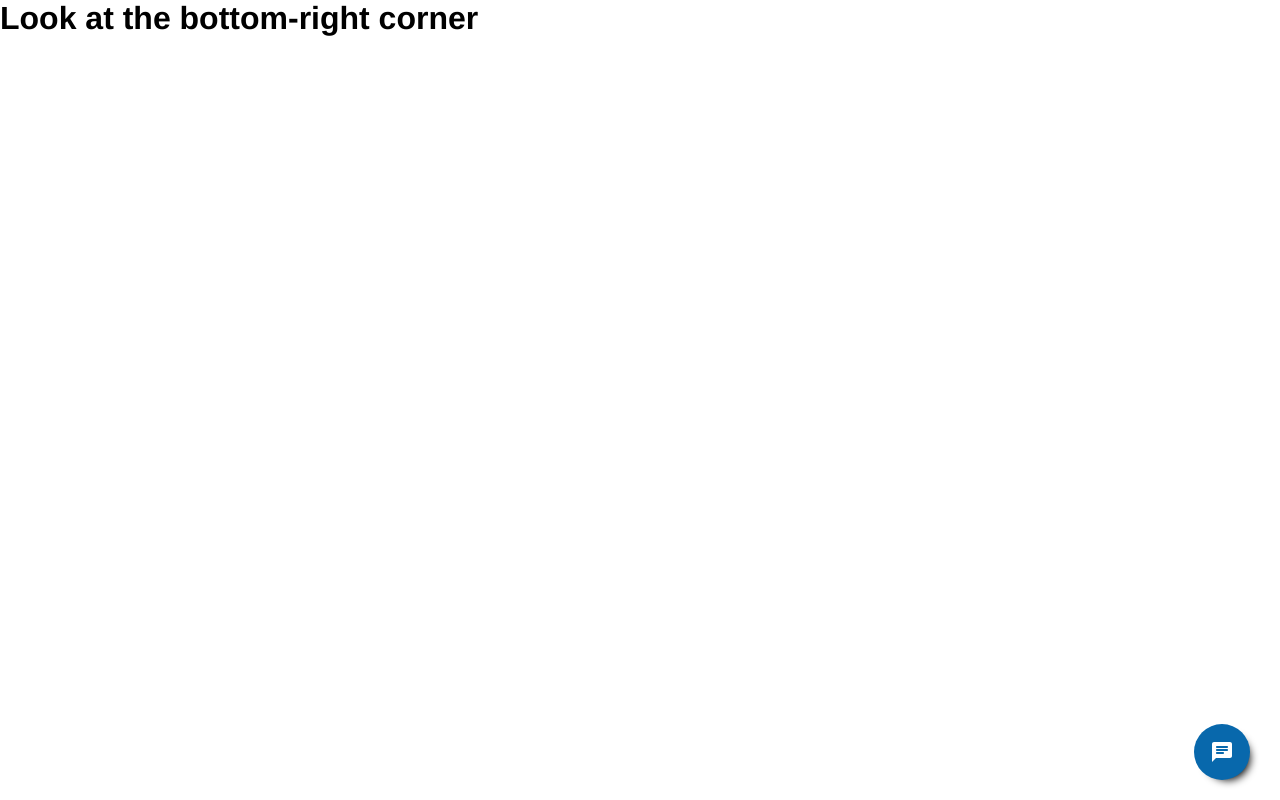
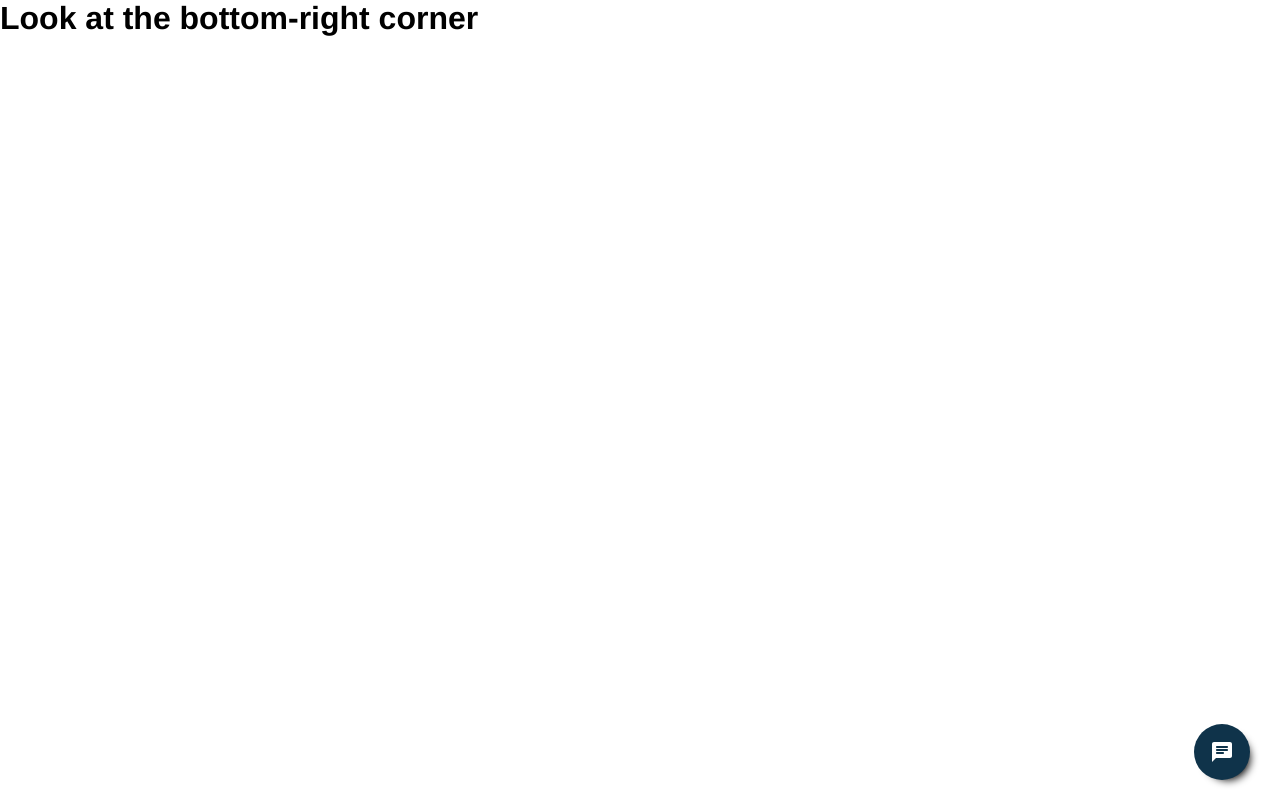
Before and after one commit to hoangduong-coder/material-chatbot-frontend, a React (Create React App) app: page / in a window 1280 px wide. Built offline with nearby package versions, Linux system fonts and the light colour scheme; no server answers.

Commit message:
Change button color

```diff
--- a/src/components/Buttons/styles.css
+++ b/src/components/Buttons/styles.css
@@ -3,7 +3,7 @@
   justify-content: center;
   align-items: center;
   border-radius: 50%;
-  background-color: #0868ac;
+  background-color: #0f334a;
   padding: 6%;
   width: 50px;
   height: 50px;
```
